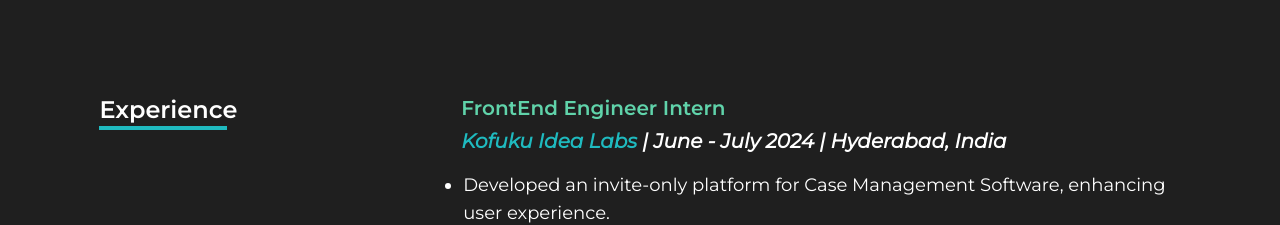
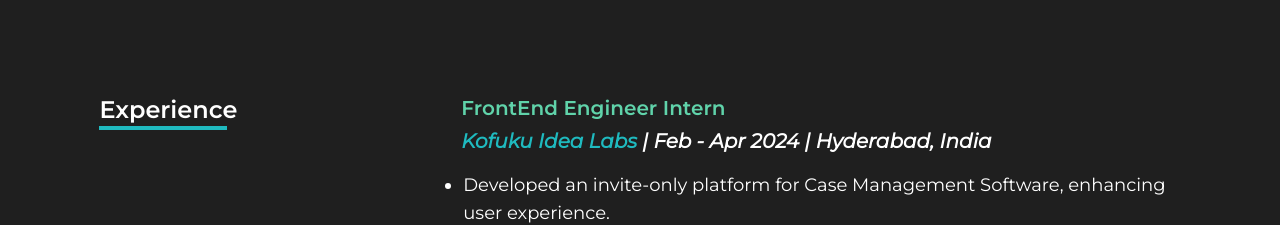
Before and after one commit to arpitghura/arpitghura.github.io, a React (Create React App) app: page / in a window 1280 px wide. Shown: the part 1740-1965 px from the top of the page. Built offline with nearby package versions, Linux system fonts and the light colour scheme.

Commit message:
updated timelines

```diff
--- a/src/pages/Skills.jsx
+++ b/src/pages/Skills.jsx
@@ -94,8 +94,8 @@ const Skills = () => {
                 as="h6"
                 variant="h6"
               >
-                <span className="text-cyan_400">Kofuku Idea Labs</span> | June -
-                July 2024 | Hyderabad, India
+                <span className="text-cyan_400">Kofuku Idea Labs</span> | Feb -
+                Apr 2024 | Hyderabad, India
               </Text>
               <Text
                 className="ml-0.5 md:ml-[0] my-2 text-white_A700"
```
